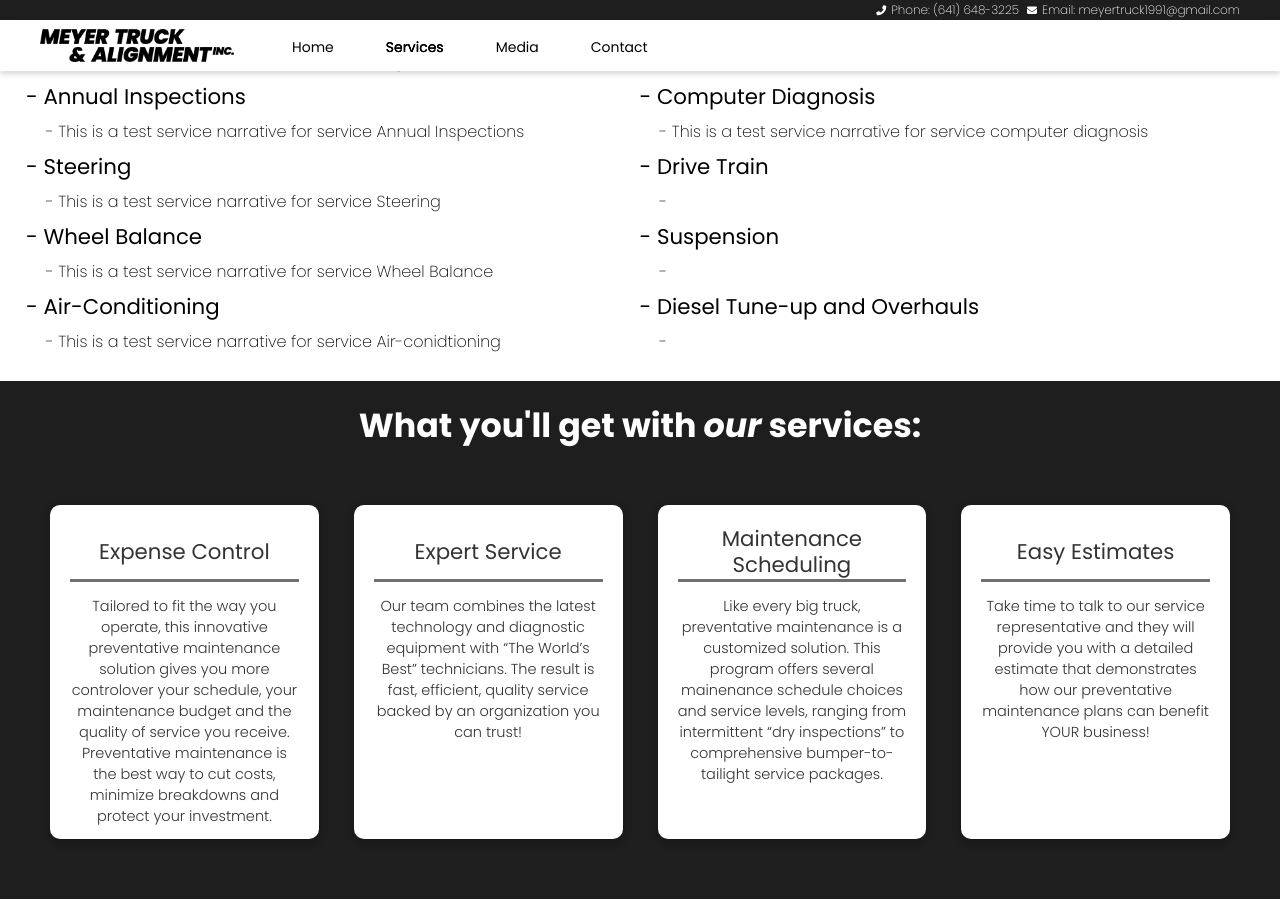
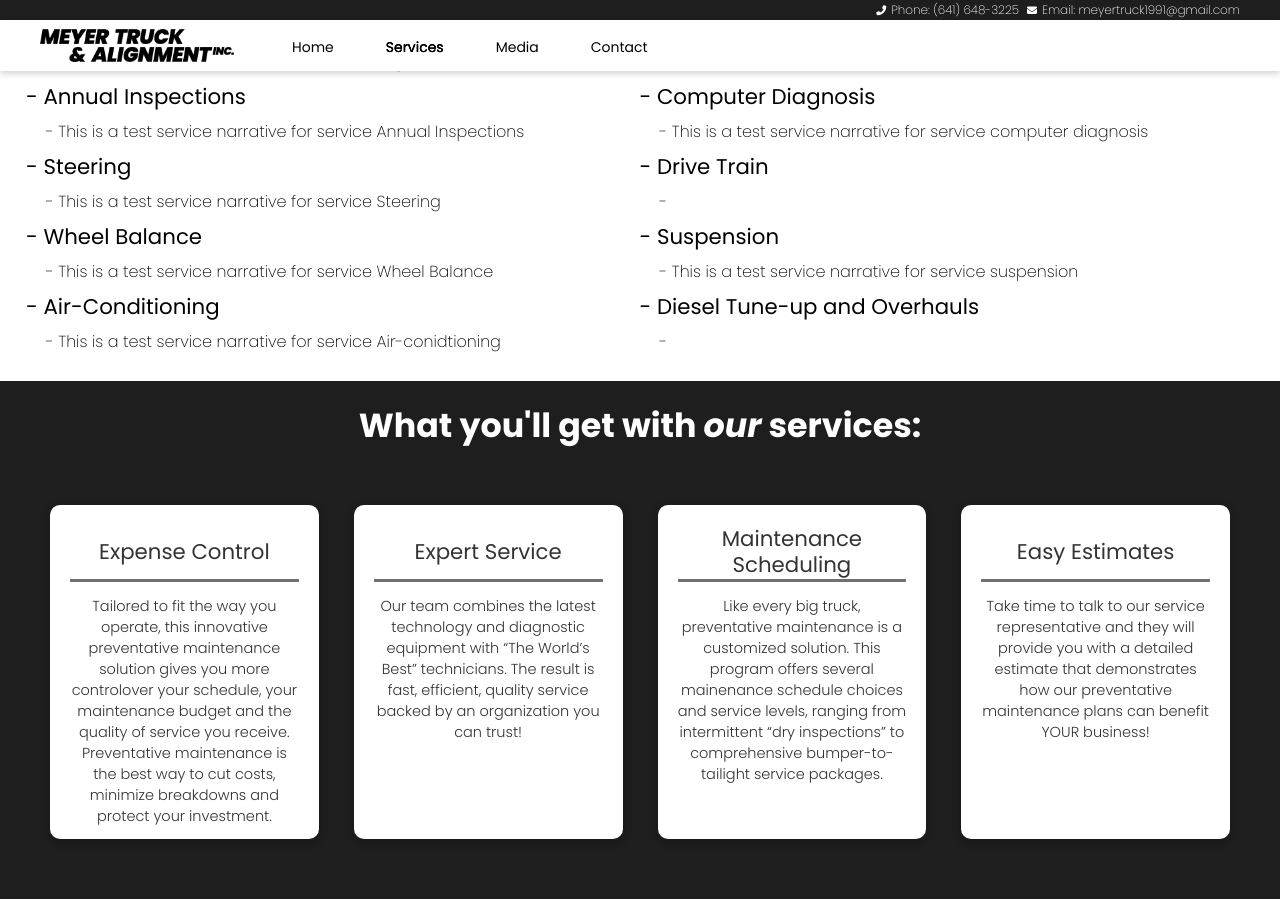
Before and after one commit to Abkes-Solutions-LLC/meyer-truck-and-alignment-website, a Jekyll site: the page built from services.html, in a window 1280 px wide and 900 px high, scrolled down 510 px. Built offline with Jekyll 4.4.1, drawn with Linux system fonts in a browser that asks for light colours; nearby versions of some CDN libraries.

Commit message:
Updated Suspension

```diff
--- a/_services/suspension.markdown
+++ b/_services/suspension.markdown
@@ -1,4 +1,6 @@
 ---
 title: Suspension
-date: 2022-03-11 17:54:00 Z
+date: 2022-03-11 11:54:00 -06:00
 ---
+
+This is a test service narrative for service suspension
```
